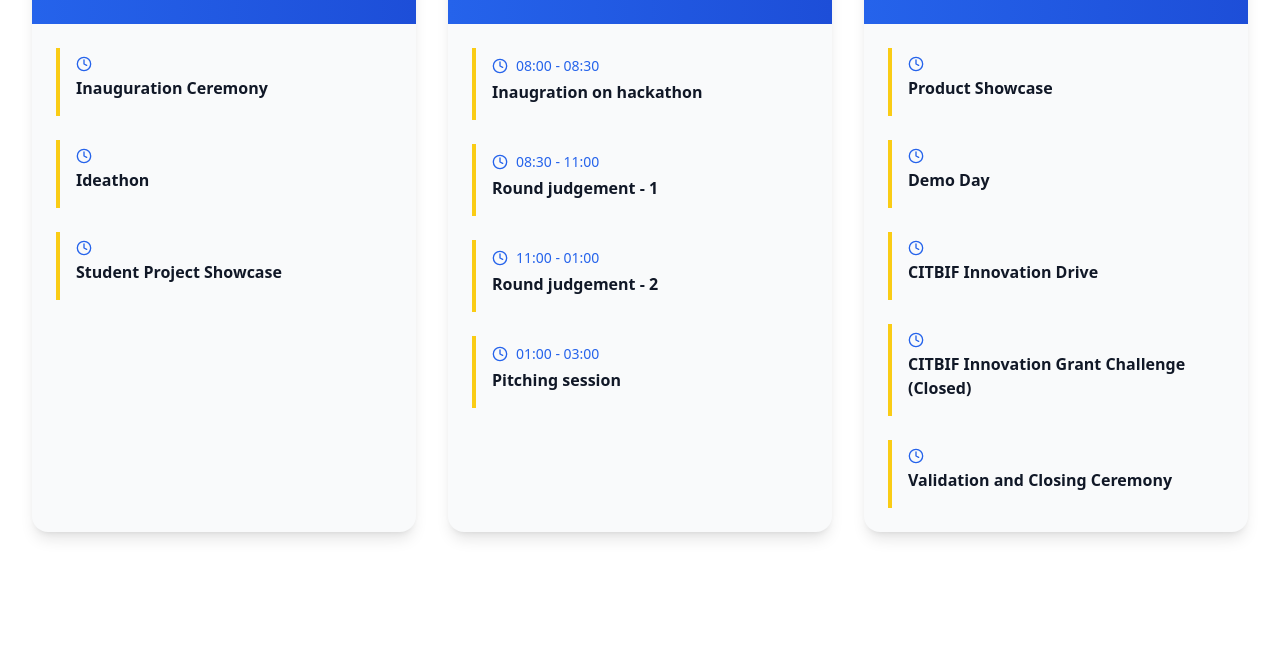
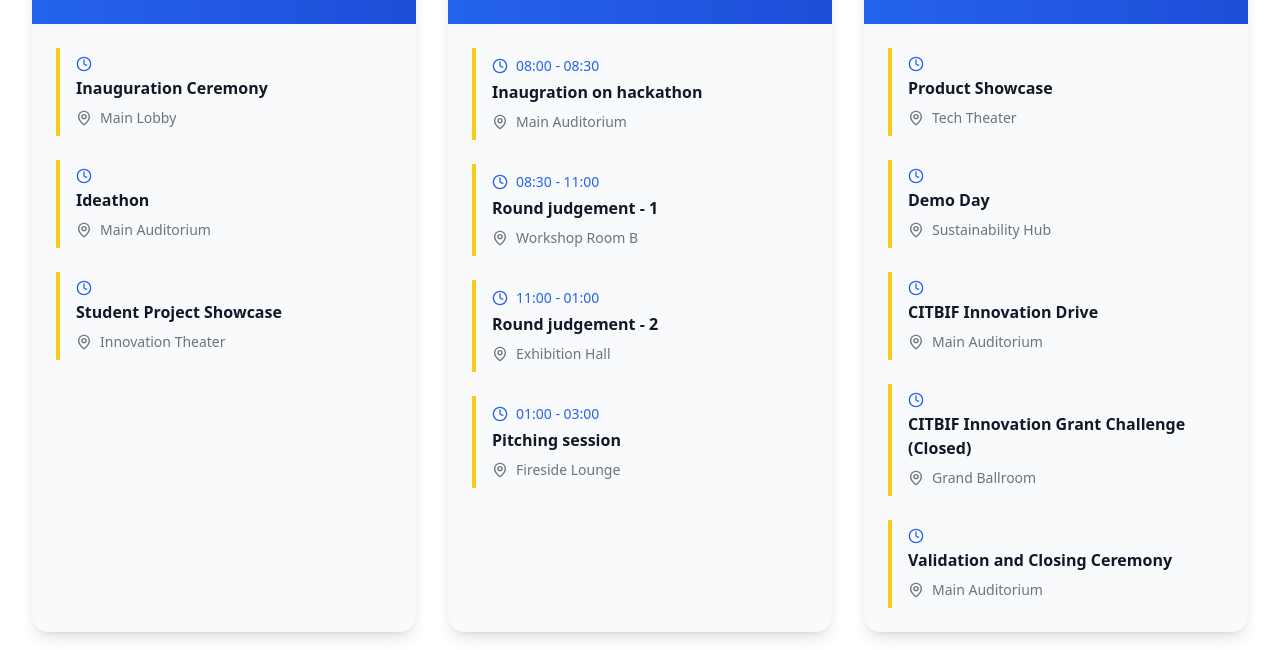
Before and after one commit to innovest2025/citinnovest.com, a React (Vite) app: page / in a window 1280 px wide. Shown: the part 2636-3286 px from the top of the page. Built offline with nearby package versions, Linux system fonts and the light colour scheme.

Commit message:
Update Events.tsx

```diff
--- a/src/components/Events.tsx
+++ b/src/components/Events.tsx
@@ -1,9 +1,11 @@
 import React, { useState } from "react";
 import { Clock, MapPin, User, X } from "lucide-react";
+import { useNavigate } from "react-router-dom";  // ✅ Import navigation hook
 
 // Types
 interface EventType {
   title: string;
+  venue: string;
   description: string;
   formLink: string;
   speaker?: string;
@@ -29,30 +31,33 @@ const EventModal: React.FC<EventModalProps> = ({ isOpen, onClose, day }) => {
     "Day 1": [
       {
         title: "Ideathon",
+        venue: "Main Auditorium",
         description:
           "Dive into a high-energy brainstorming challenge where innovation meets creativity. Pitch your unique solutions to real-world problems and compete with the best minds!",
-        formLink: "https://forms.gle/tkeKPGQ4VkHJBnjBA",
+        formLink: "https://forms.gle/tkeKPGQ4VKH1BnjBA",
       },
       {
         title: "Project Competition",
+        venue: "Innovation Theater",
         description:
           "Showcase your innovative projects and prototypes in front of industry experts. Gain valuable feedback and recognition for your hard work and creativity.",
-        formLink: "https://forms.gle/tkeKPGQ4VkHJBnjBA",
+        formLink: "https://forms.gle/tkeKPGQ4VKH1BnjBA",
       },
     ],
     "Day 3": [
       {
         title: "Product Showcase",
+        venue: "Tech Theater",
         description:
           "Experience the latest innovations from startups and entrepreneurs. Explore groundbreaking products and services that are shaping the future of technology.",
-        formLink: "https://forms.gle/p5JUZuVY3Utf3Gn77",
+        formLink: "https://forms.gle/example3",
       },
       {
         title: "Demo day",
-
+        venue: "Sustainability Hub",
         description:
           "Join us for an exciting Demo Day where startups showcase their innovative solutions. Experience the future of technology and entrepreneurship firsthand!",
-        formLink: "https://forms.gle/zFXDyKMSEraLkDqc8",
+        formLink: "https://forms.gle/zFXDYKMSeraLkbqC8",
       },
     ],
   };
@@ -82,6 +87,9 @@ const EventModal: React.FC<EventModalProps> = ({ isOpen, onClose, day }) => {
                 <h4 className="font-semibold text-lg text-gray-900">
                   {event.title}
                 </h4>
+                <p className="text-gray-600 flex items-center mt-1">
+                  <MapPin className="h-4 w-4 mr-2" /> {event.venue}
+                </p>
                 <p className="text-sm text-gray-700 mt-2 leading-relaxed">
                   {event.description}
                 </p>
@@ -115,25 +123,17 @@ const EventModal: React.FC<EventModalProps> = ({ isOpen, onClose, day }) => {
 const Schedule = () => {
   const [modalOpen, setModalOpen] = useState(false);
   const [selectedDay, setSelectedDay] = useState("");
+  const navigate = useNavigate(); // ✅ Initialize navigate
+
   const days = [
     {
       date: "August 18, 2025",
       day: "Day 1",
       theme: "IgniteX",
       events: [
-        {
-          time: "",
-          title: "Inauguration Ceremony",
-        },
-        {
-          time: "",
-          title: "Ideathon",
-        },
-
-        {
-          time: "",
-          title: "Student Project Showcase",
-        },
+        { time: "", title: "Inauguration Ceremony", venue: "Main Lobby" },
+        { time: "", title: "Ideathon", venue: "Main Auditorium" },
+        { time: "", title: "Student Project Showcase", venue: "Innovation Theater" },
       ],
     },
     {
@@ -141,23 +141,10 @@ const Schedule = () => {
       day: "Day 2",
       theme: "Deep Sprint 2025",
       events: [
-        {
-          time: "08:00 - 08:30",
-          title: "Inaugration on hackathon",
-        },
-        {
-          time: "08:30 - 11:00",
-          title: "Round judgement - 1",
-        },
-        {
-          time: "11:00 - 01:00",
-          title: "Round judgement - 2",
-          //speaker: "Networking Event",
-        },
-        {
-          time: "01:00 - 03:00",
-          title: "Pitching session",
-        },
+        { time: "08:00 - 08:30", title: "Inaugration on hackathon", venue: "Main Auditorium" },
+        { time: "08:30 - 11:00", title: "Round judgement - 1", venue: "Workshop Room B" },
+        { time: "11:00 - 01:00", title: "Round judgement - 2", venue: "Exhibition Hall" },
+        { time: "01:00 - 03:00", title: "Pitching session", venue: "Fireside Lounge" },
       ],
     },
     {
@@ -165,33 +152,18 @@ const Schedule = () => {
       day: "Day 3",
       theme: "Demo Day",
       events: [
-        {
-          time: "",
-          title: "Product Showcase",
-        },
-        {
-          time: "",
-          title: "Demo Day",
-        },
-        {
-          time: "",
-          title: "CITBIF Innovation Drive",
-        },
-        {
-          time: "",
-          title: "CITBIF Innovation Grant Challenge (Closed)",
-        },
-        {
-          time: "",
-          title: "Validation and Closing Ceremony",
-        },
+        { time: "", title: "Product Showcase", venue: "Tech Theater" },
+        { time: "", title: "Demo Day", venue: "Sustainability Hub" },
+        { time: "", title: "CITBIF Innovation Drive", venue: "Main Auditorium" },
+        { time: "", title: "CITBIF Innovation Grant Challenge (Closed)", venue: "Grand Ballroom" },
+        { time: "", title: "Validation and Closing Ceremony", venue: "Main Auditorium" },
       ],
     },
   ];
 
   const handleKnowMore = (day: string) => {
     if (day === "Day 2") {
-    window.location.href = `/citinnovest.com/innovesthack`;
+      navigate("/innovesthack"); // ✅ Use navigate instead of window.location.href
     } else if (day === "Day 1" || day === "Day 3") {
       setSelectedDay(day);
       setModalOpen(true);
@@ -261,6 +233,10 @@ const Schedule = () => {
                         {event.speaker}
                       </div>
                     )}
+                    <div className="flex items-center text-sm text-gray-500">
+                      <MapPin size={16} className="mr-2" />
+                      {event.venue}
+                    </div>
                   </div>
                 ))}
               </div>
```
Lines whose indentation alone changed are shown as unchanged.
